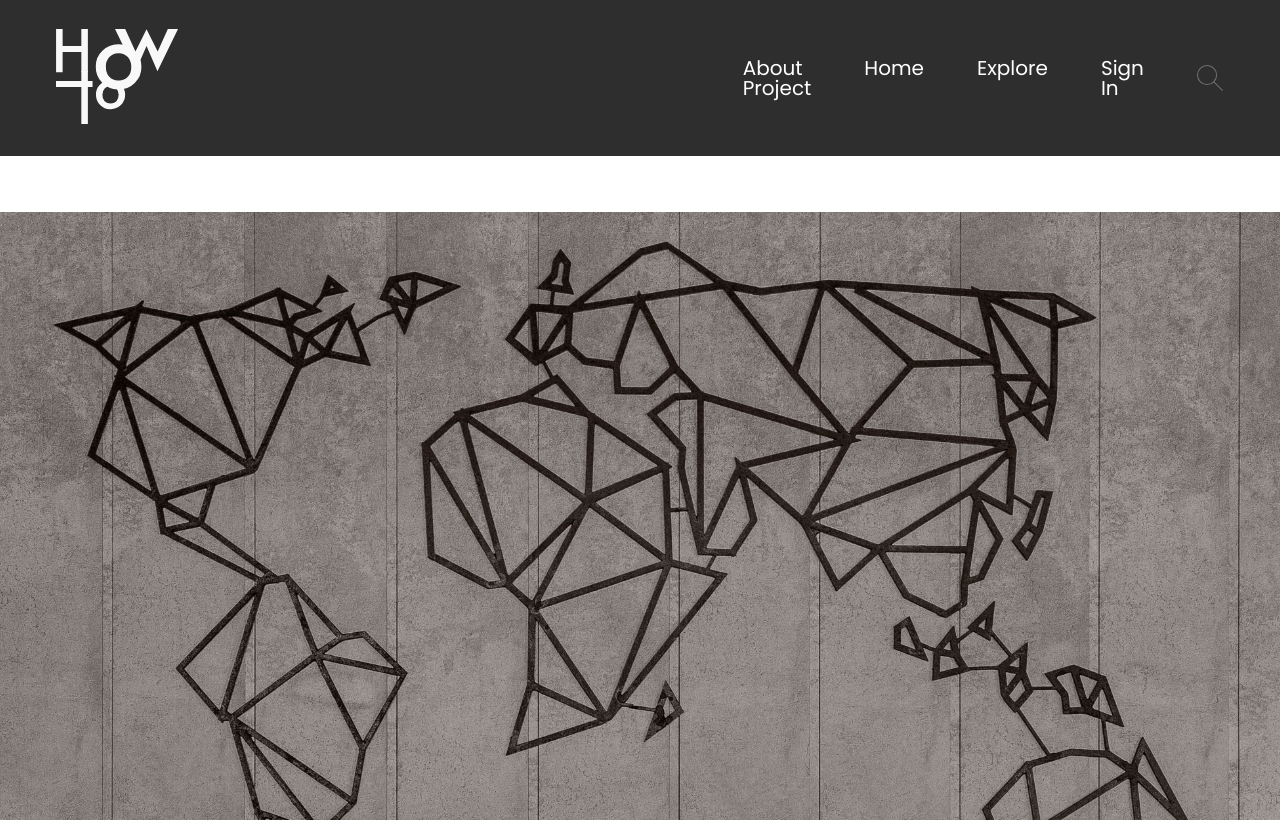
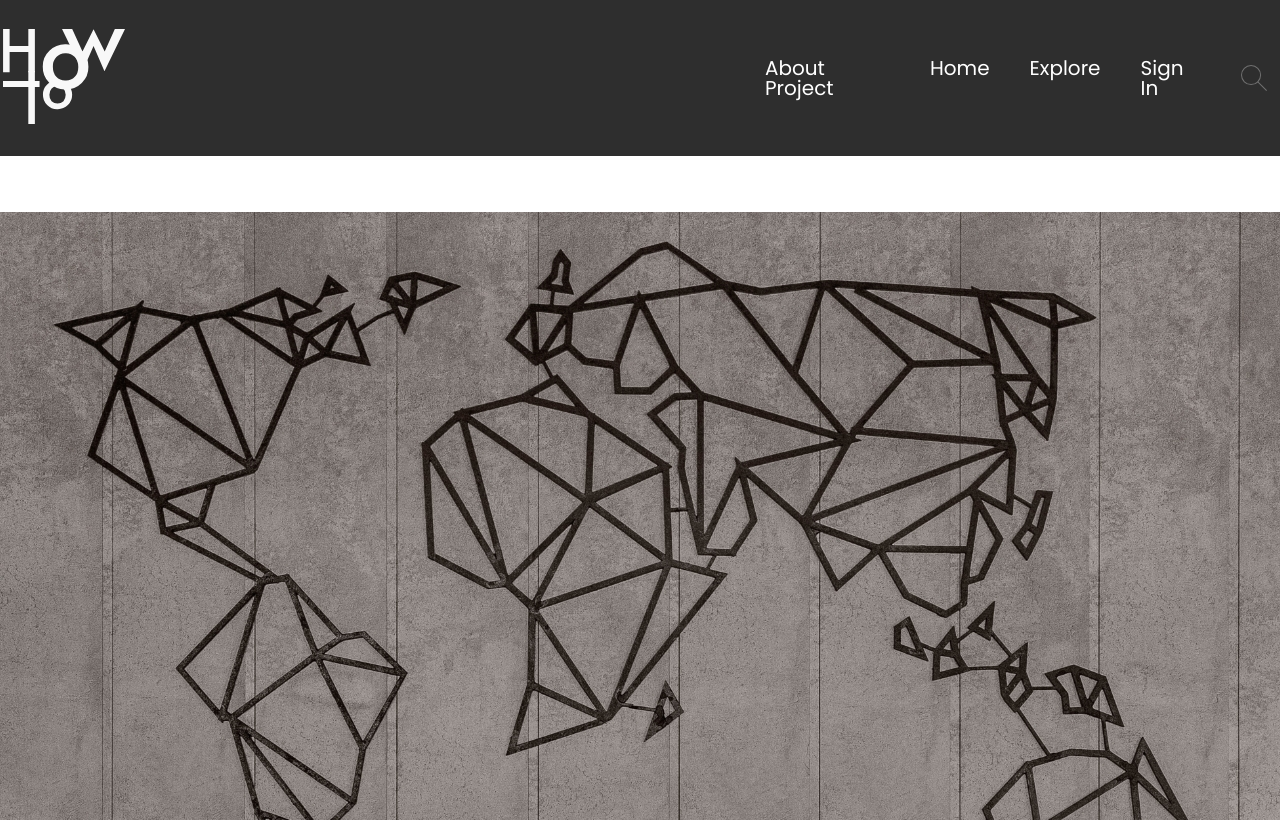
Before and after one commit to MercerGA/Task-9, a plain HTML site: page index.html in a window 1280 px wide. Shown: the top 822 px of the page. Drawn offline with Linux system fonts and the light colour scheme.

Commit message:
Margin Adjusments

```diff
--- a/css/style.css
+++ b/css/style.css
@@ -12,19 +12,19 @@
 }
 .logo   {
     display: flex;
-    margin: 26px 565px 26px 140px;
+    margin: 26px 640px 26px 0px;
 }
 .navigation {
     display: flex;
     flex-flow: row wrap;
-    margin: 31.5px 141.5px 31.5px 0px;
+    margin: 31.5px 10px 31.5px 0px;
 }
 .nav {
     display: flex;
 }
 .navtext {
     font-size: 20px;
-    padding: 0px 53px 0px 0px;
+    padding: 0px 40px 0px 0px;
     color: white;
     transition: 0.5s;
     -webkit-transition: 0.5s;
```
